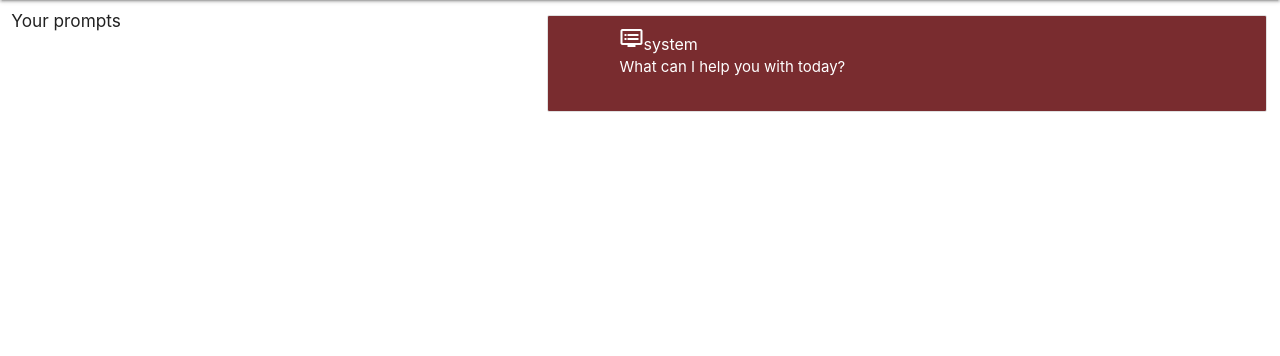
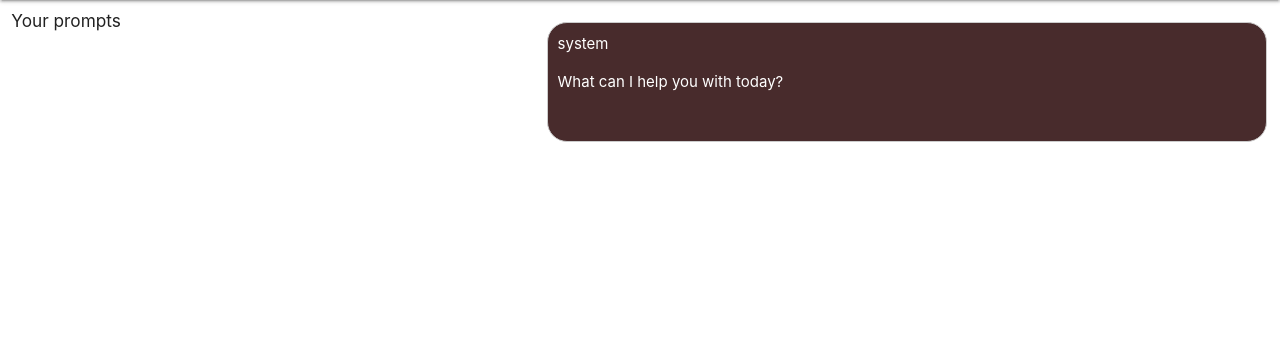
Before and after one commit to squadran2003/TXTMAGE, a Django app: page / in a window 1280 px wide. Shown: the part 64-420 px from the top of the page. Run offline with Django 5.2, Linux system fonts and the light colour scheme.

Commit message:
improve chat item styles

```diff
--- a/txtmage/assets/css/style.css
+++ b/txtmage/assets/css/style.css
@@ -0,0 +1,6 @@
+.chat-item-border {
+    border: 1px solid #ccc;
+    border-radius: 20px;
+    padding: 10px;
+    margin-bottom: 10px;
+}
--- a/txtmage/assets/js/code.js
+++ b/txtmage/assets/js/code.js
@@ -27,13 +27,12 @@ function renderUserQuestions() {
     userQuestions.addClassName = "collections";
     for (let i = 0; i < userQuestionsList.length; i++) {
         let userQuestion = document.createElement("li");
-        userQuestion.classList.add("collection-item");
-        userQuestion.classList.add("avatar");
+        userQuestion.classList.add("chat-item-border");
         let spanIcon = document.createElement("span");
         spanIcon.classList.add("material-icons");
         spanIcon.textContent = "accessibility";
         userQuestion.appendChild(spanIcon);
-        userQuestion.style.backgroundColor= "rgb(121 78 79)";
+        userQuestion.style.backgroundColor= "rgb(39 31 31)";
         userQuestion.style.color = "white";
         userQuestion.style.padding = "5px";
         userQuestion.appendChild(document.createElement("br"));
@@ -55,28 +54,25 @@ function displayChat() {
     chats.innerHTML = "";
     for (let i = 0; i < chat.length; i++) {
         let chatItem = document.createElement("li");
-        chatItem.classList.add("collection-item");
-        chatItem.classList.add("avatar");
+        let span = document.createElement("span");
         if(chat[i]["role"]==="You") {
-            chatItem.style.backgroundColor = "rgb(255 219 230);";
+            chatItem.style.backgroundColor = "rgb(67 52 52)";
         }else{
-            let spanIcon = document.createElement("span");
-            spanIcon.classList.add("material-icons");
-            spanIcon.textContent = "dvr";
-            chatItem.appendChild(spanIcon);
-            chatItem.style.backgroundColor= "rgb(121 44 47)";
-            chatItem.style.color = "white";
+            chatItem.style.backgroundColor= "rgb(72 43 44)";
 
         }
-        let span = document.createElement("span");
-        span.classList.add("title");
+        chatItem.style.color = "white";
+        // create a round border on the span tag
+        chatItem.classList.add("chat-item-border");
         span.innerHTML = chat[i]["role"];
         let p = document.createElement("p");
         p.innerHTML = chat[i]["content"];
         chatItem.appendChild(span);
         chatItem.appendChild(p);
+        chats.appendChild(chatItem);
+        //  remove borders from span tag
         chatItem.appendChild(document.createElement("br"));
-        chats.appendChild(chatItem);
+        chats.appendChild(document.createElement("br"));
     }
     chatbox.scrollTop = chatbox.scrollHeight;
 }
--- a/txtmage/templates/index.html
+++ b/txtmage/templates/index.html
@@ -40,7 +40,7 @@
           <div class="col s1"></div>
           <div class="col s7">
             <div id="chatbox">
-              <ul class="collection" id="chats">
+              <ul id="chats">
               </ul>
             </div>
             <form id="chatbox-input-form">
```
